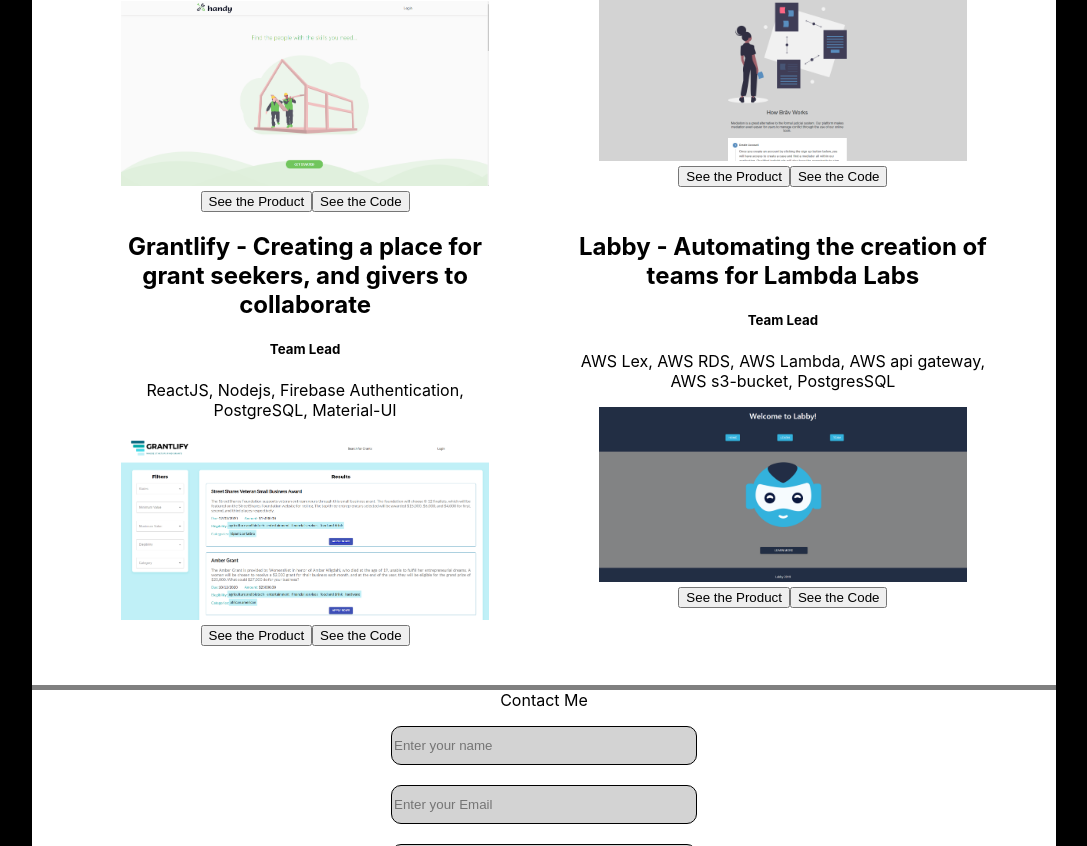
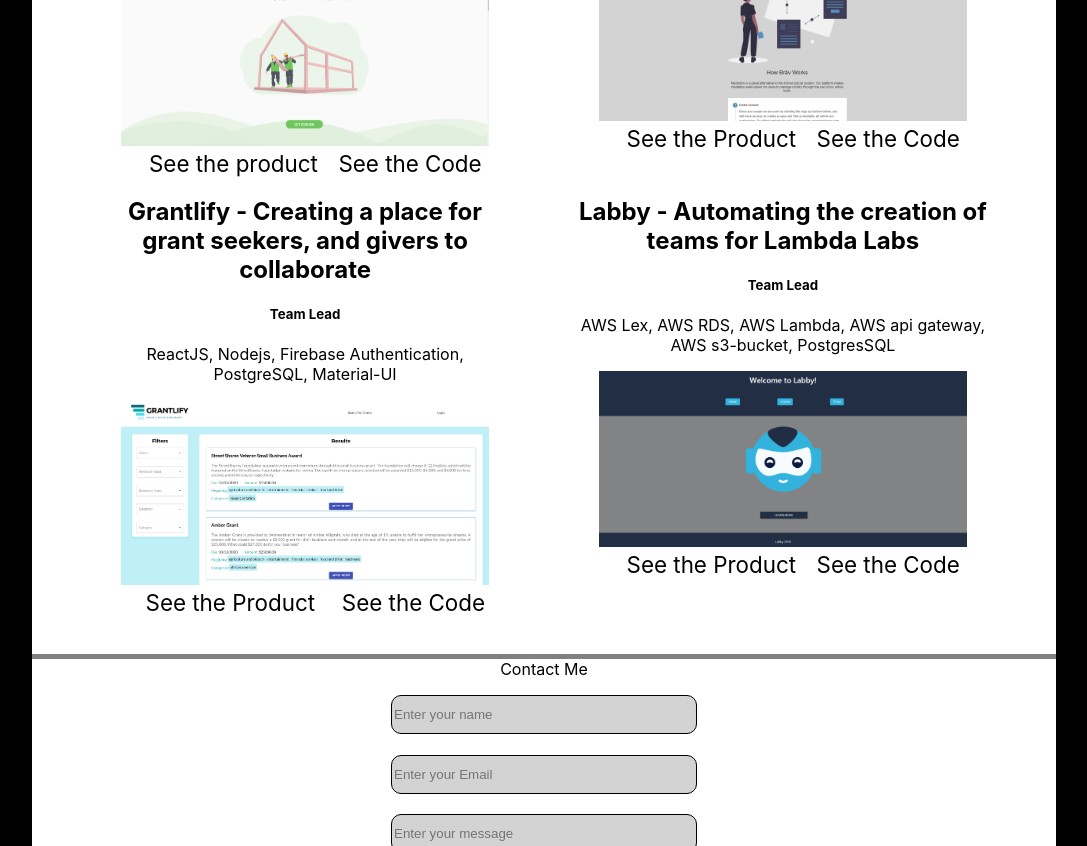
Before and after one commit to tjforeman/Portfolio1, a React (Create React App) app in the folder client/: page / in a window 1280 px wide. Shown: the part 1040-1886 px from the top of the page, without its empty margins (96-1183 px from the left). Built offline with nearby package versions, Linux system fonts and the light colour scheme.

Commit message:
updated links

```diff
--- a/client/src/Components/Projects.js
+++ b/client/src/Components/Projects.js
@@ -7,21 +7,25 @@
 <div className = 'line-1'>
 <div className = 'project-card'>
 <h2>Handy-App - Connecting contractors and homeowners to get work done. </h2>
-<h5>Full Stack Developer</h5>
+{/* <h5>Full Stack Developer</h5> */}
 <p>ReactJS, NodeJS, Redux, PostgresSQL, Auth0, Stripe Connect, Clouninary, Material-UI</p>
 <img className = 'project-img' src={require('../img/handy.png')}/>
-<button>See the Product</button>
-<button>See the Code</button>
+<div className = 'links'>
+<a href='https://handyapp.netlify.com/'>See the product</a>
+<a href = 'https://github.com/labs13-handy-app'>See the Code</a>
+</div>
 </div>
 <div className = 'project-card'>
 <h2>Brav - Connecting mediators and customers to manage conflict. </h2>
-<h5>Team Lead </h5>
+{/* <h5>Team Lead </h5> */}
 <p>
 ReactJS, NodeJS, Stripe Connect, PostgresSQL, Firebase Auth and Storage, Material-UI
 </p>
 <img className = 'project-img' src={require('../img/brav.png')} />
-<button>See the Product</button>
-<button>See the Code</button>
+<div className = 'links'>
+<a href = 'https://www.beabravone.com/'>See the Product</a>
+<a href = 'https://github.com/labs14-brav'>See the Code</a>
+</div>
 </div>
 </div>
 <div className = 'line-2'>
@@ -30,16 +34,20 @@
 <h5>Team Lead</h5>
 <p> ReactJS, Nodejs, Firebase Authentication, PostgreSQL, Material-UI </p>
 <img className = 'project-img' src={require('../img/grantlify.png')} />
-<button>See the Product</button>
-<button>See the Code</button>
+<div className = 'links'>
+<a href = 'https://www.grantlify.com/'>See the Product</a>
+<a href = 'https://github.com/tjforeman/startup-grant-database-pt5-fe'> See the Code</a>
+</div>
 </div>
 <div className = 'project-card'>
 <h2>Labby - Automating the creation of teams for Lambda Labs </h2>
 <h5>Team Lead</h5>
 <p>AWS Lex, AWS RDS, AWS Lambda, AWS api gateway, AWS s3-bucket, PostgresSQL</p>
 <img className = 'project-img' src={require('../img/labby.png')}/>
-<button>See the Product</button>
-<button>See the Code</button>
+<div className = 'links'>
+<a href = 'https://lambdalabby.com/'>See the Product</a>
+<a href = 'https://github.com/Lambda-School-Labs/labby-be'>See the Code</a>
+</div>
 </div>
 </div>
 </div>)
--- a/client/src/styles/Projects.scss
+++ b/client/src/styles/Projects.scss
@@ -7,6 +7,16 @@
     border-bottom:8px solid gray;
     @media (max-width:700px){
         margin-left:0
+    }
+    a{
+      margin-left: 5%;
+      color:black;
+      text-decoration: none;
+      font-size: 1.4em;
+      a:hover{
+          text-decoration: underline;
+          font-size: 1.6em;
+      }
     }
 
    img{
```
